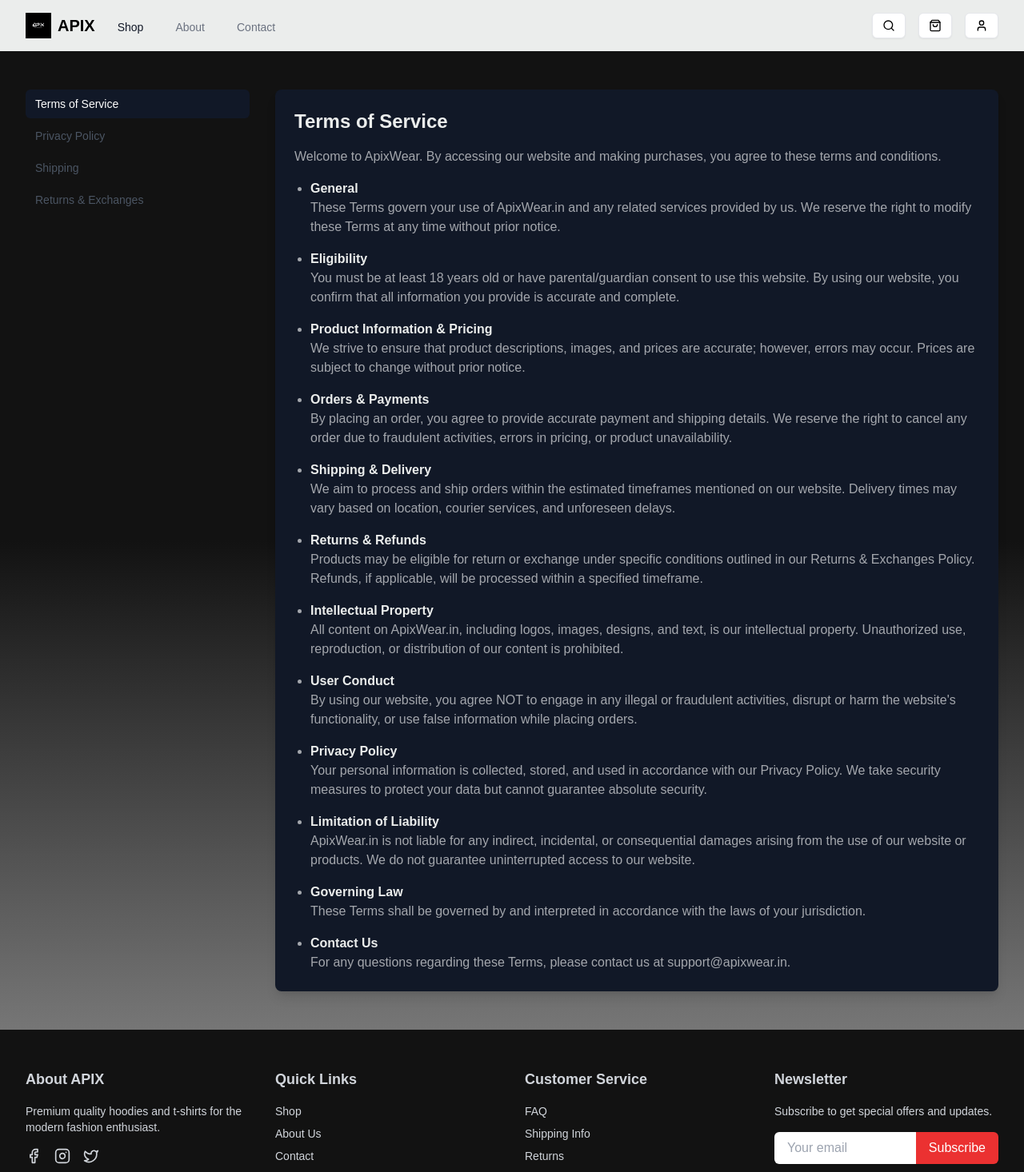
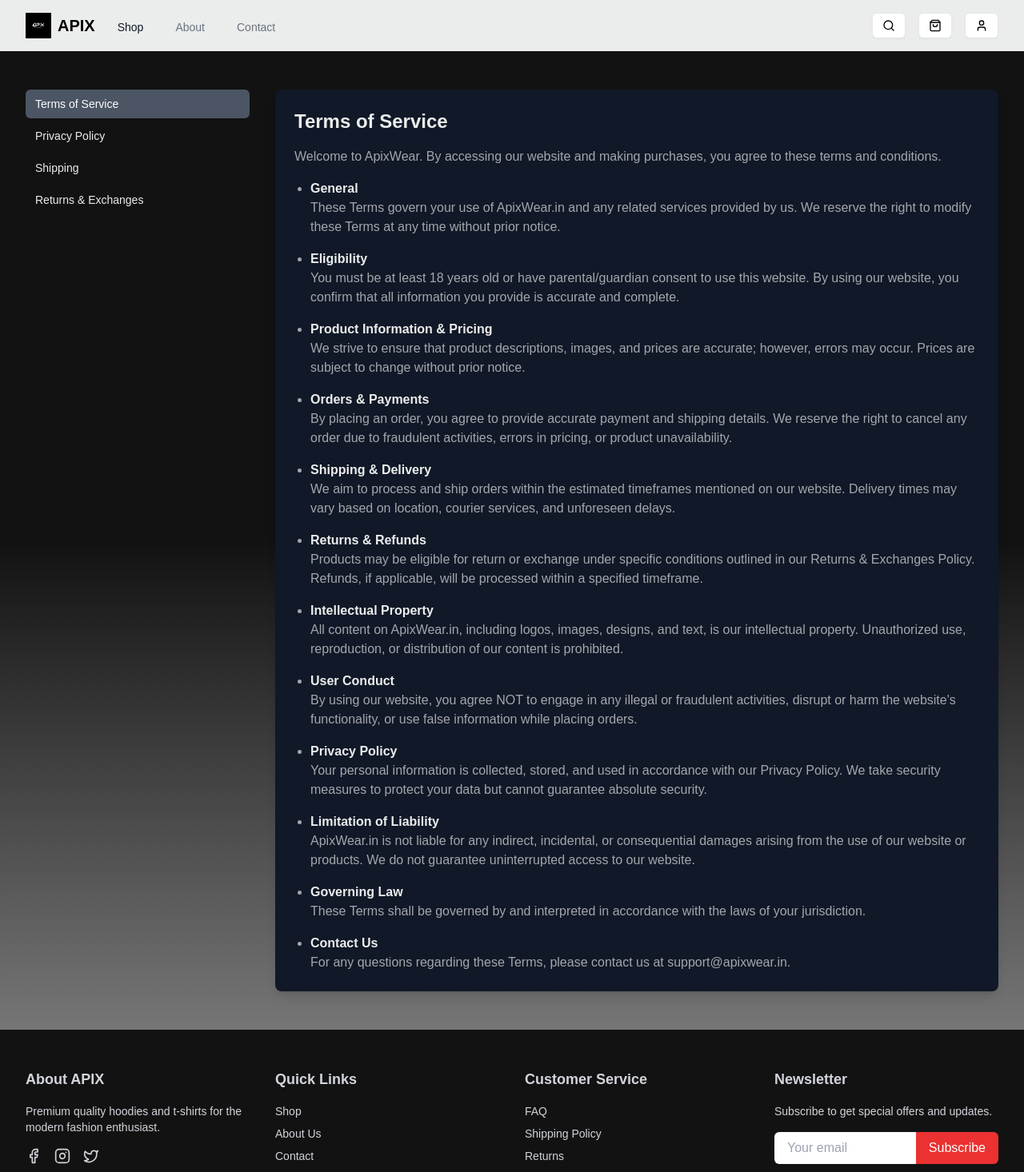
Before and after one commit to rudrasantadip/APIX, a React (Vite) app: page /policies in a window 1280 px wide. Shown: the top 1466 px of the page at 80% size. Built offline with nearby package versions, Linux system fonts and the light colour scheme.

Commit message:
update shopping policy , and made the bg lighter

```diff
--- a/src/components/layout/footer.tsx
+++ b/src/components/layout/footer.tsx
@@ -30,7 +30,7 @@ export function Footer() {
             <h3 className="text-lg font-semibold mb-4">Customer Service</h3>
             <ul className="space-y-2 text-sm">
               <li><Link to="/faq" className="hover:text-white">FAQ</Link></li>
-              <li><Link to="/policies/shipping" className="hover:text-white">Shipping Info</Link></li>
+              <li><Link to="/policies/shipping" className="hover:text-white">Shipping Policy</Link></li>
               <li><Link to="/policies/returns" className="hover:text-white">Returns</Link></li>
               <li><Link to="/policies/size-guide" className="hover:text-white">Size Guide</Link></li>
             </ul>
--- a/src/pages/policies.tsx
+++ b/src/pages/policies.tsx
@@ -173,7 +173,7 @@ export function Policies() {
   ];
 
   return (
-    <div className="max-w-7xl mx-auto px-4 sm:px-6 lg:px-8 py-12 bg-gradient-to-b from-[#121212] to-[#767676] via-[#121212] bg-[linear-gradient(to_bottom,_#121212_0%,_#767676,_2%)]">
+    <div className="max-w-full mx-auto px-4 sm:px-6 lg:px-8 py-12 bg-gradient-to-b from-[#121212] to-[#767676] via-[#121212] bg-[linear-gradient(to_bottom,_#121212_0%,_#767676,_2%)]">
       <div className="grid grid-cols-1 md:grid-cols-4 gap-8">
         <div className="md:col-span-1">
           <nav className="space-y-1">
@@ -183,8 +183,8 @@ export function Policies() {
                 to={policy.path}
                 className={`block px-3 py-2 rounded-md text-sm font-medium ${
                   location.pathname === policy.path
-                    ? "bg-gray-900 text-white"
-                    : "text-[#EBEDEC] hover:bg-gray-600 text-gray-600"
+                    ? "bg-gray-600 text-white"
+                    : "text-[#EBEDEC] hover:bg-gray-600 text-white-900"
                 }`}
               >
                 {policy.name}
```
